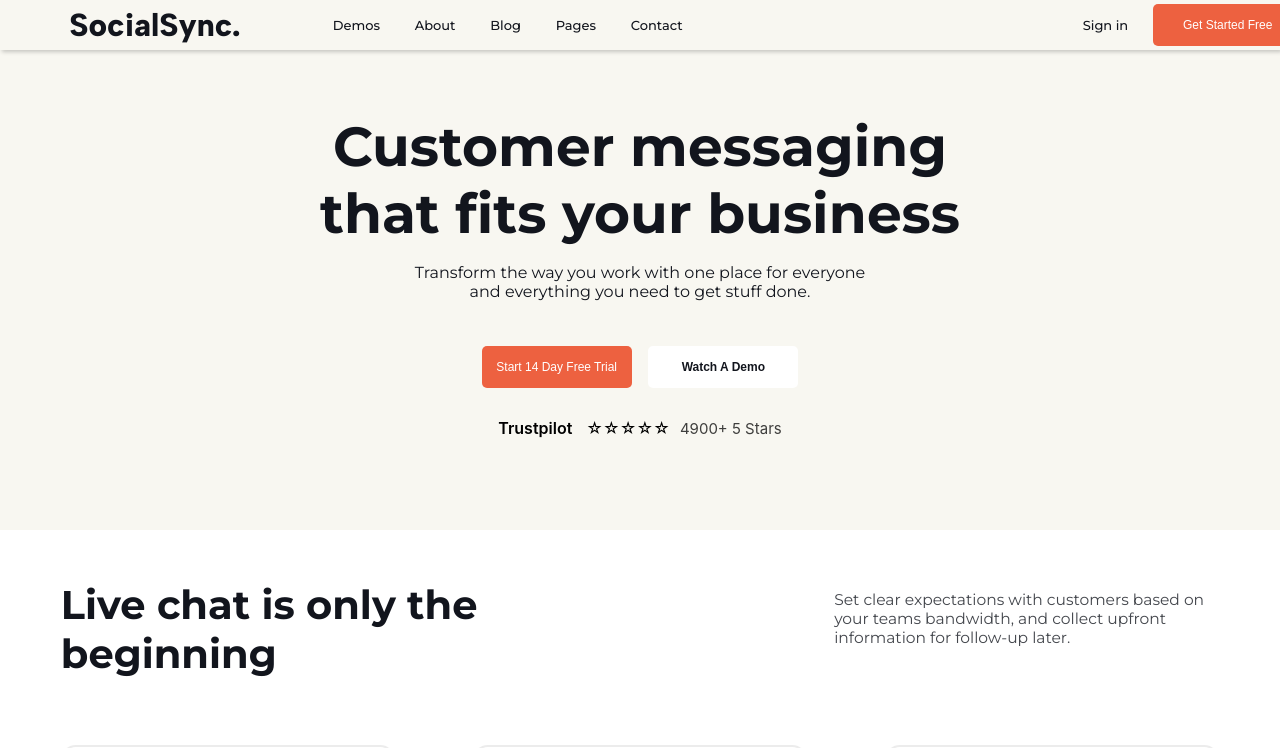
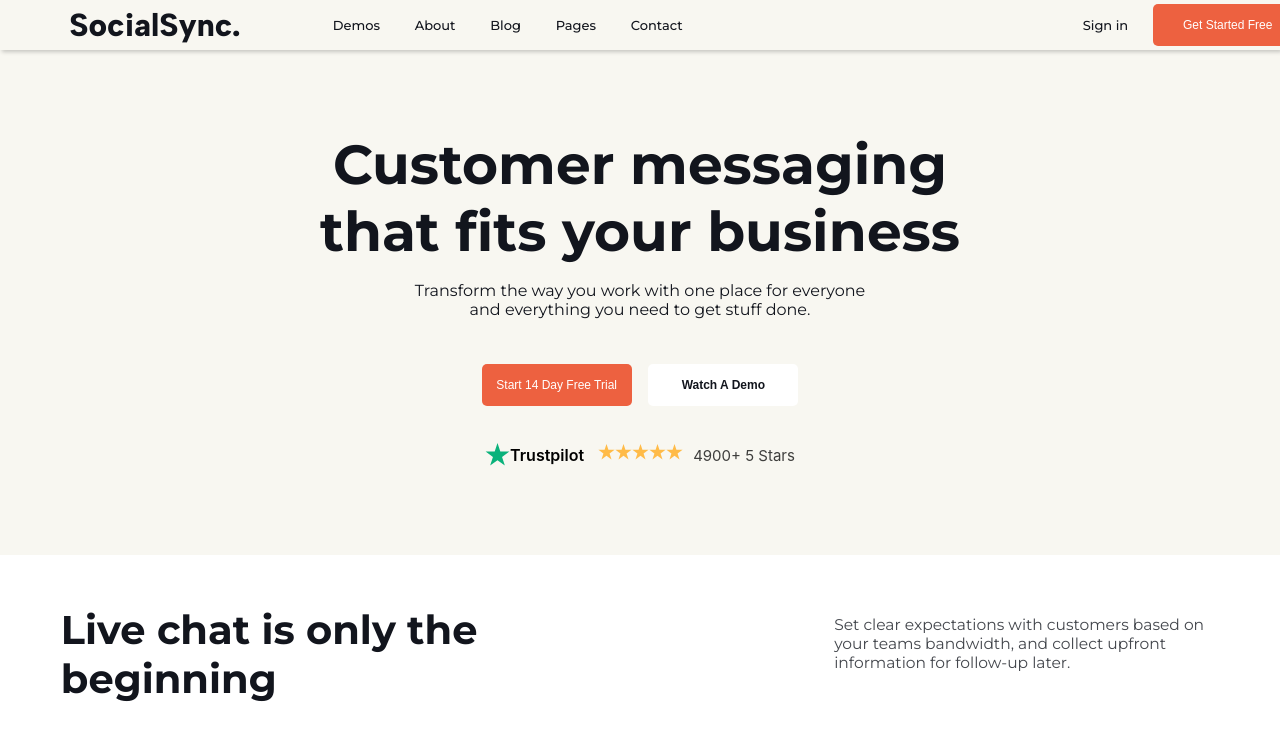
Before and after one commit to akinevans/socialsync, a React (Create React App) app: page / in a window 1280 px wide. Shown: the top 748 px of the page. Built offline with nearby package versions, Linux system fonts and the light colour scheme.

Commit message:
Complete Hero Component Desktop View

```diff
--- a/src/components/Hero.css
+++ b/src/components/Hero.css
@@ -1,6 +1,7 @@
 .hero-outer-wrapper,
 .hero-inner-wrapper,
-.hero-button-wrapper {
+.hero-button-wrapper,
+.hero-review-wrapper {
   display: flex;
   flex-direction: column;
   justify-content: center;
@@ -12,6 +13,7 @@
   height: 530px;
   background-color: var(--secondary-bg-color);
   /* border: 2px solid red; */
+  padding-top: 25px;
 }
 
 .hero-inner-wrapper {
@@ -57,11 +59,18 @@
 }
 
 .hero-review-wrapper {
-  width: 320px;
+  width: fit-content;
   height: 40px;
+  margin-top: 15px;
+  flex-direction: row;
   /* border: 2px solid black; */
   text-align: center;
   /* font: var(--body-font); */
+}
+
+.one-star {
+  width: 25px;
+  height: 25px;
 }
 
 .review-title {
@@ -70,8 +79,9 @@
   padding-right: 10px;
 }
 
-.yellow-stars {
-  /* background-color: gold; */
+.five-star {
+  width: 85px;
+  /* border: 1px solid black; */
 }
 
 .end-review {
--- a/src/components/Hero.js
+++ b/src/components/Hero.js
@@ -3,6 +3,8 @@ import React from "react";
 import "./Hero.css";
 import Button_Orange from "./Button_Orange";
 import Button_White from "./Button_White";
+import five_star from "../icons/five-star.svg";
+import one_star from "../icons/one_star.svg";
 
 export default function Hero() {
   return (
@@ -24,10 +26,12 @@ export default function Hero() {
           <Button_White title='Watch A Demo' />
         </div>
         <div className='hero-review-wrapper'>
+          <img src={one_star} alt='green star' className='one-star' />
           <p>
             <span className='review-title'>Trustpilot </span>
             {/* Import star Icons */}
-            <span className='yellow-stars'> ☆☆☆☆☆</span>
+            <img className='five-star' src={five_star} alt='five star rating' />
+
             <span className='end-review'>4900+ 5 Stars</span>
           </p>
         </div>
```
Also changed, not shown: src/icons/five-star.svg (added), src/icons/one_star.svg (added).
